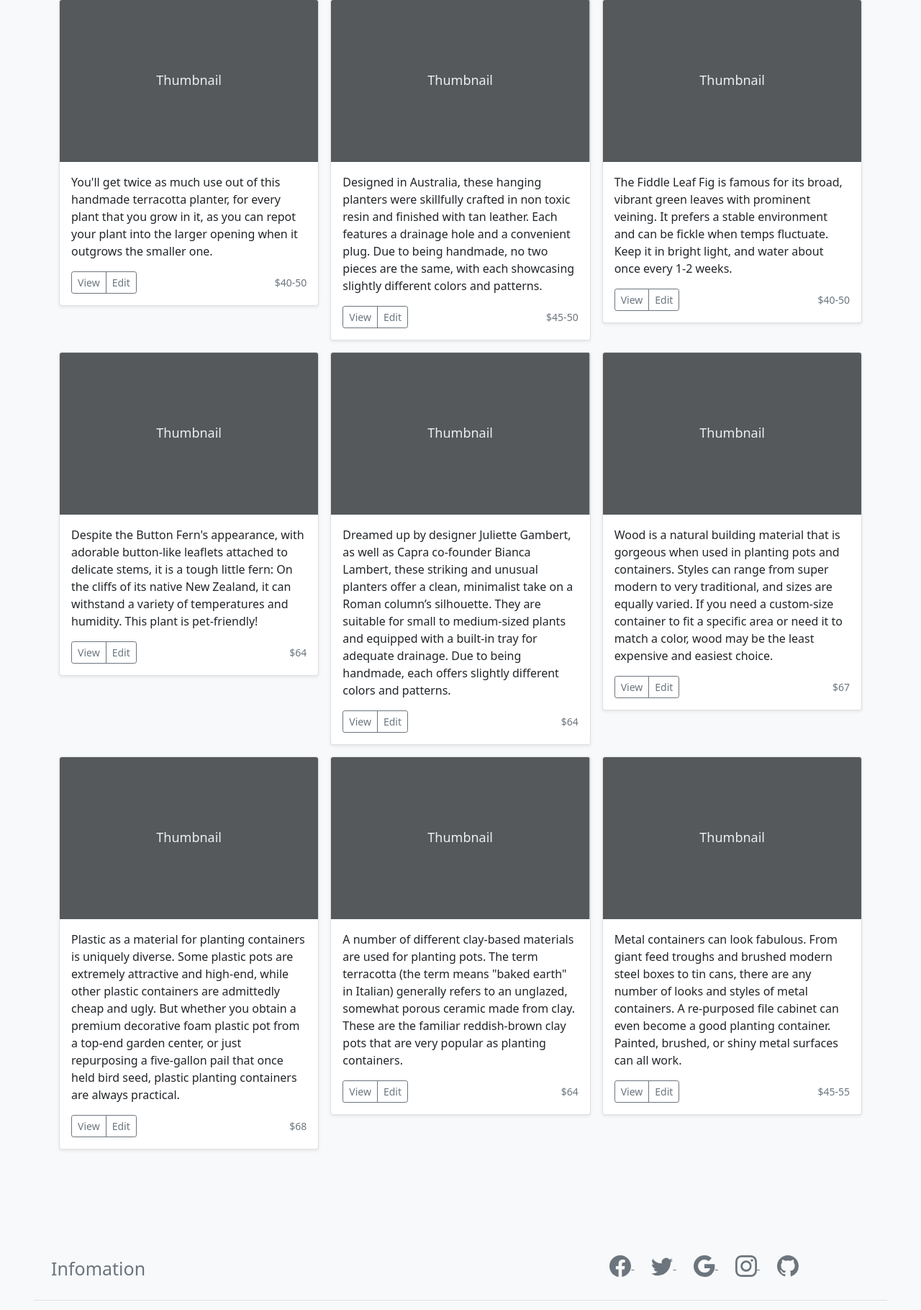
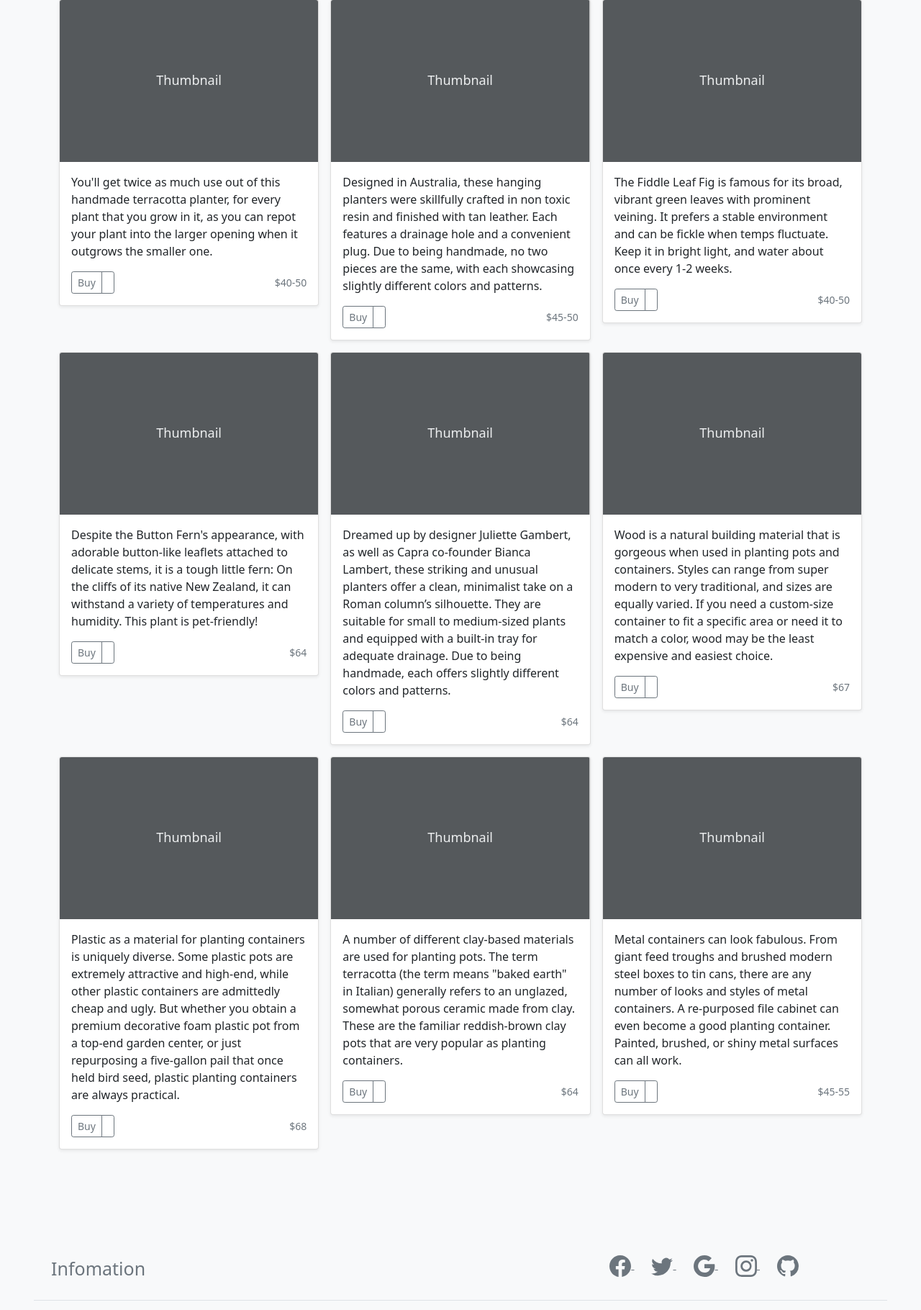
Before and after one commit to kittikhun1910/Webapp, a Flask app: page /pot in a window 1280 px wide. Shown: the part 963-2783 px from the top of the page at 72% size. Run offline with Flask 2, Linux system fonts and the light colour scheme; the visitor is signed in with stand-in values (Sample User, id 1); some libraries are stand-ins or nearby versions.

Commit message:
edit buy button

```diff
--- a/myapp/templates/pot.html
+++ b/myapp/templates/pot.html
@@ -50,8 +50,8 @@
                   <p class="card-text">You'll get twice as much use out of this handmade terracotta planter, for every plant that you grow in it, as you can repot your plant into the larger opening when it outgrows the smaller one. </p>
                   <div class="d-flex justify-content-between align-items-center">
                     <div class="btn-group">
-                      <button type="button" class="btn btn-sm btn-outline-secondary">View</button>
-                      <button type="button" class="btn btn-sm btn-outline-secondary">Edit</button>
+                      <button type="button" class="btn btn-sm btn-outline-secondary">Buy</button>
+                      <button type="button" class="btn btn-sm btn-outline-secondary"></button>
                     </div>
                     <small class="text-muted">$40-50</small>
                   </div>
@@ -66,8 +66,8 @@
                   <p class="card-text">Designed in Australia, these hanging planters were skillfully crafted in non toxic resin and finished with tan leather. Each features a drainage hole and a convenient plug. Due to being handmade, no two pieces are the same, with each showcasing slightly different colors and patterns.</p>
                   <div class="d-flex justify-content-between align-items-center">
                     <div class="btn-group">
-                      <button type="button" class="btn btn-sm btn-outline-secondary">View</button>
-                      <button type="button" class="btn btn-sm btn-outline-secondary">Edit</button>
+                      <button type="button" class="btn btn-sm btn-outline-secondary">Buy</button>
+                      <button type="button" class="btn btn-sm btn-outline-secondary"></button>
                     </div>
                     <small class="text-muted">$45-50</small>
                   </div>
@@ -82,8 +82,8 @@
                   <p class="card-text">The Fiddle Leaf Fig is famous for its broad, vibrant green leaves with prominent veining. It prefers a stable environment and can be fickle when temps fluctuate. Keep it in bright light, and water about once every 1-2 weeks.</p>
                   <div class="d-flex justify-content-between align-items-center">
                     <div class="btn-group">
-                      <button type="button" class="btn btn-sm btn-outline-secondary">View</button>
-                      <button type="button" class="btn btn-sm btn-outline-secondary">Edit</button>
+                      <button type="button" class="btn btn-sm btn-outline-secondary">Buy</button>
+                      <button type="button" class="btn btn-sm btn-outline-secondary"></button>
                     </div>
                     <small class="text-muted">$40-50</small>
                   </div>
@@ -99,8 +99,8 @@
                   <p class="card-text">Despite the Button Fern's appearance, with adorable button-like leaflets attached to delicate stems, it is a tough little fern: On the cliffs of its native New Zealand, it can withstand a variety of temperatures and humidity. This plant is pet-friendly!</p>
                   <div class="d-flex justify-content-between align-items-center">
                     <div class="btn-group">
-                      <button type="button" class="btn btn-sm btn-outline-secondary">View</button>
-                      <button type="button" class="btn btn-sm btn-outline-secondary">Edit</button>
+                      <button type="button" class="btn btn-sm btn-outline-secondary">Buy</button>
+                      <button type="button" class="btn btn-sm btn-outline-secondary"></button>
                     </div>
                     <small class="text-muted">$64</small>
                   </div>
@@ -115,8 +115,8 @@
                   <p class="card-text">Dreamed up by designer Juliette Gambert, as well as Capra co-founder Bianca Lambert, these striking and unusual planters offer a clean, minimalist take on a Roman column’s silhouette. They are suitable for small to medium-sized plants and equipped with a built-in tray for adequate drainage. Due to being handmade, each offers slightly different colors and patterns.</p>
                   <div class="d-flex justify-content-between align-items-center">
                     <div class="btn-group">
-                      <button type="button" class="btn btn-sm btn-outline-secondary">View</button>
-                      <button type="button" class="btn btn-sm btn-outline-secondary">Edit</button>
+                      <button type="button" class="btn btn-sm btn-outline-secondary">Buy</button>
+                      <button type="button" class="btn btn-sm btn-outline-secondary"></button>
                     </div>
                     <small class="text-muted">$64</small>
                   </div>
@@ -131,8 +131,8 @@
                   <p class="card-text">Wood is a natural building material that is gorgeous when used in planting pots and containers. Styles can range from super modern to very traditional, and sizes are equally varied. If you need a custom-size container to fit a specific area or need it to match a color, wood may be the least expensive and easiest choice.</p>
                   <div class="d-flex justify-content-between align-items-center">
                     <div class="btn-group">
-                      <button type="button" class="btn btn-sm btn-outline-secondary">View</button>
-                      <button type="button" class="btn btn-sm btn-outline-secondary">Edit</button>
+                      <button type="button" class="btn btn-sm btn-outline-secondary">Buy</button>
+                      <button type="button" class="btn btn-sm btn-outline-secondary"></button>
                     </div>
                     <small class="text-muted">$67</small>
                   </div>
@@ -148,8 +148,8 @@
                   <p class="card-text">Plastic as a material for planting containers is uniquely diverse. Some plastic pots are extremely attractive and high-end, while other plastic containers are admittedly cheap and ugly. But whether you obtain  a premium decorative foam plastic pot from a top-end garden center, or just repurposing a five-gallon pail that once held bird seed, plastic planting containers are always practical. </p>
                   <div class="d-flex justify-content-between align-items-center">
                     <div class="btn-group">
-                      <button type="button" class="btn btn-sm btn-outline-secondary">View</button>
-                      <button type="button" class="btn btn-sm btn-outline-secondary">Edit</button>
+                      <button type="button" class="btn btn-sm btn-outline-secondary">Buy</button>
+                      <button type="button" class="btn btn-sm btn-outline-secondary"></button>
                     </div>
                     <small class="text-muted">$68</small>
                   </div>
@@ -164,8 +164,8 @@
                   <p class="card-text">A number of different clay-based materials are used for planting pots. The term terracotta (the term means "baked earth" in Italian) generally refers to an unglazed, somewhat porous ceramic made from clay. These are the familiar reddish-brown clay pots that are very popular as planting containers.</p>
                   <div class="d-flex justify-content-between align-items-center">
                     <div class="btn-group">
-                      <button type="button" class="btn btn-sm btn-outline-secondary">View</button>
-                      <button type="button" class="btn btn-sm btn-outline-secondary">Edit</button>
+                      <button type="button" class="btn btn-sm btn-outline-secondary">Buy</button>
+                      <button type="button" class="btn btn-sm btn-outline-secondary"></button>
                     </div>
                     <small class="text-muted">$64</small>
                   </div>
@@ -180,8 +180,8 @@
                   <p class="card-text">Metal containers can look fabulous. From giant feed troughs and brushed modern steel boxes to tin cans, there are any number of looks and styles of metal containers. A re-purposed file cabinet can even become a good planting container. Painted, brushed, or shiny metal surfaces can all work.</p>
                   <div class="d-flex justify-content-between align-items-center">
                     <div class="btn-group">
-                      <button type="button" class="btn btn-sm btn-outline-secondary">View</button>
-                      <button type="button" class="btn btn-sm btn-outline-secondary">Edit</button>
+                      <button type="button" class="btn btn-sm btn-outline-secondary">Buy</button>
+                      <button type="button" class="btn btn-sm btn-outline-secondary"></button>
                     </div>
                     <small class="text-muted">$45-55</small>
                   </div>
```
